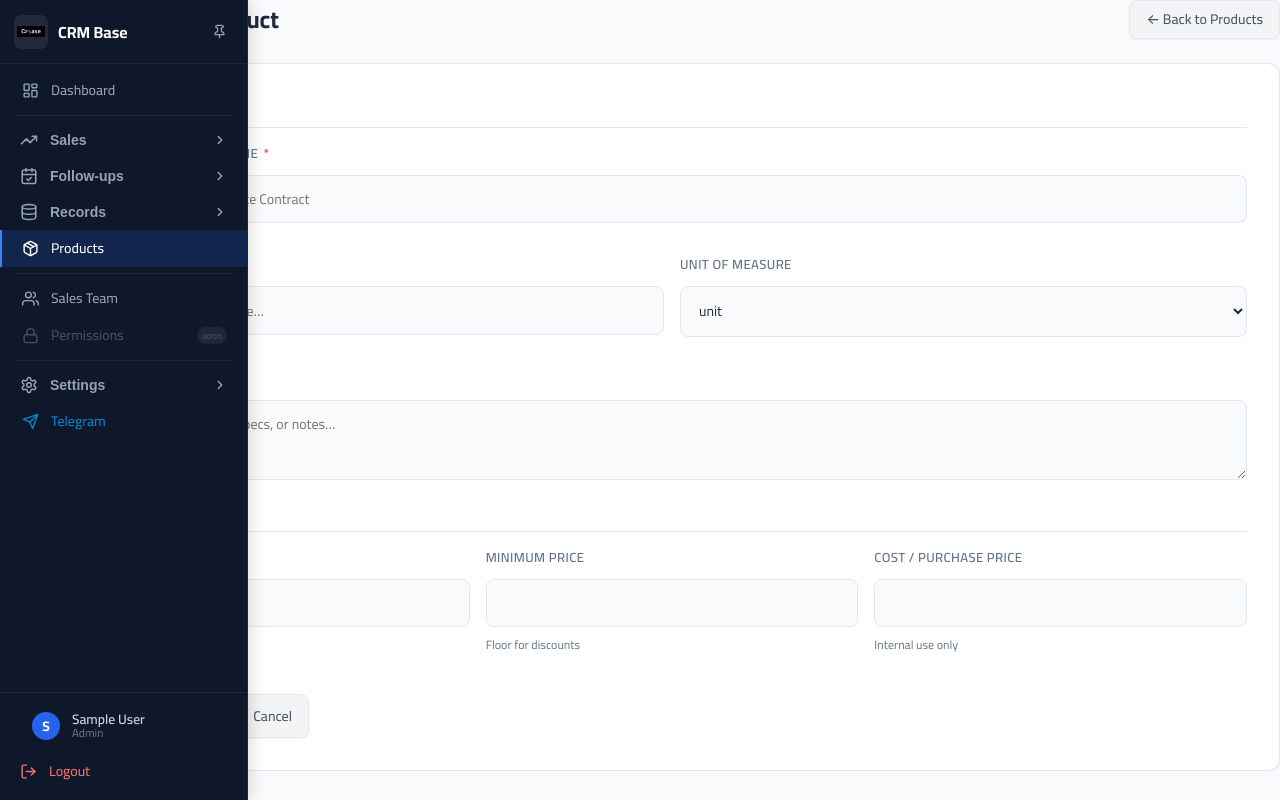
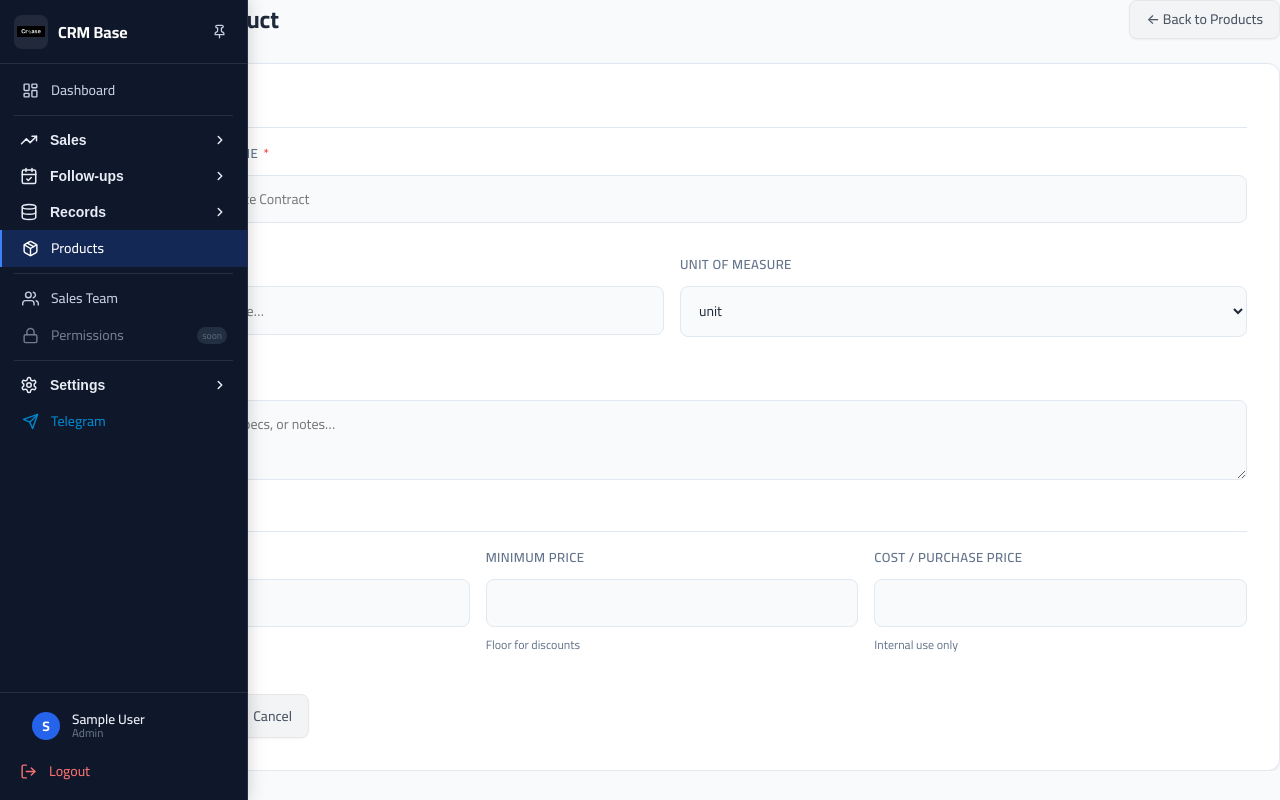
Before and after one commit to ehab-777/CrmBase, a Flask app: page /products/add in a window 1280 px wide. Run offline with Flask 2, Linux system fonts and the light colour scheme; the visitor is signed in with stand-in values (Sample User, id 1); data that the repository does not hold is empty; some libraries are stand-ins or nearby versions.

Commit message:
style: improve sidebar text contrast and readability
- Bump --sb-text from #94a3b8 → #c4cfe0 (much clearer on dark bg)
- Bump --sb-text-hover from #cbd5e1 → #e8edf5
- Group headers now use text-hover color + font-weight 700 so they
  stand out clearly from child items
- Section labels from #475569 → #7a90aa (visible but still secondary)
- 'Soon' items opacity from 0.4 → 0.55 (legible, still grayed out)
- Slightly brighter hover bg and border for better depth

Co-Authored-By: Claude Sonnet 4.6 <noreply@anthropic.com>

```diff
--- a/static/css/sidebar.css
+++ b/static/css/sidebar.css
@@ -7,13 +7,13 @@
   --sb-width-collapsed: 64px;
   --sb-width-expanded:  248px;
   --sb-bg:              #0f172a;
-  --sb-border:          rgba(255,255,255,0.07);
-  --sb-text:            #94a3b8;
-  --sb-text-hover:      #cbd5e1;
+  --sb-border:          rgba(255,255,255,0.10);
+  --sb-text:            #c4cfe0;       /* was #94a3b8 — much clearer */
+  --sb-text-hover:      #e8edf5;       /* was #cbd5e1 */
   --sb-text-active:     #ffffff;
-  --sb-active-bg:       rgba(37,99,235,0.18);
+  --sb-active-bg:       rgba(37,99,235,0.22);
   --sb-active-border:   #3b82f6;
-  --sb-hover-bg:        rgba(255,255,255,0.05);
+  --sb-hover-bg:        rgba(255,255,255,0.07);
   --sb-transition:      180ms cubic-bezier(.4,0,.2,1);
   --sb-header-h:        64px;
   --bottom-nav-h:       64px;
@@ -164,7 +164,7 @@
   font-weight: 700;
   text-transform: uppercase;
   letter-spacing: 0.08em;
-  color: #475569;
+  color: #7a90aa;       /* was #475569 — more visible */
   overflow: hidden;
   white-space: nowrap;
 }
@@ -175,10 +175,10 @@
   align-items: center;
   gap: 12px;
   padding: 9px 20px;
-  color: var(--sb-text);
+  color: var(--sb-text-hover);   /* one level brighter than normal items */
   cursor: pointer;
   font-size: 0.82rem;
-  font-weight: 600;
+  font-weight: 700;
   border: none;
   background: none;
   width: 100%;
@@ -261,7 +261,7 @@
 
 /* Soon badge */
 .sb-soon {
-  opacity: 0.4;
+  opacity: 0.55;       /* was 0.4 — more readable */
   pointer-events: none;
 }
 
```
